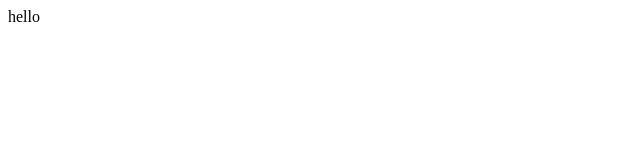
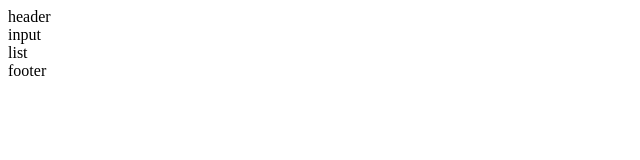
Before and after one commit to 2dowon/CaptainPangyo_vue-todo, a Vue app: page / in a window 1280 px wide. Shown: the top 160 px of the page, without its empty margins (0-640 px from the left). Built offline with nearby package versions, Linux system fonts and the light colour scheme.

Commit message:
add components

```diff
--- a/src/App.vue
+++ b/src/App.vue
@@ -1,7 +1,26 @@
-<template><div>hello</div></template>
+<template>
+  <div id="app">
+    <todo-header></todo-header>
+    <todo-input></todo-input>
+    <todo-list></todo-list>
+    <todo-footer></todo-footer>
+  </div>
+</template>
 
 <script>
-export default {};
+import TodoHeader from "./components/TodoHeader.vue";
+import TodoFooter from "./components/TodoFooter.vue";
+import TodoInput from "./components/TodoInput.vue";
+import TodoList from "./components/TodoList.vue";
+
+export default {
+  components: {
+    TodoHeader: TodoHeader,
+    TodoFooter: TodoFooter,
+    TodoInput: TodoInput,
+    TodoList: TodoList,
+  },
+};
 </script>
 
 <style></style>
--- /dev/null
+++ b/src/components/TodoFooter.vue
@@ -0,0 +1,9 @@
+<template>
+  <div>footer</div>
+</template>
+
+<script>
+export default {};
+</script>
+
+<style></style>
--- /dev/null
+++ b/src/components/TodoHeader.vue
@@ -0,0 +1,9 @@
+<template>
+  <div>header</div>
+</template>
+
+<script>
+export default {};
+</script>
+
+<style></style>
--- /dev/null
+++ b/src/components/TodoInput.vue
@@ -0,0 +1,9 @@
+<template>
+  <div>input</div>
+</template>
+
+<script>
+export default {};
+</script>
+
+<style></style>
--- /dev/null
+++ b/src/components/TodoList.vue
@@ -0,0 +1,9 @@
+<template>
+  <div>list</div>
+</template>
+
+<script>
+export default {};
+</script>
+
+<style></style>
```
